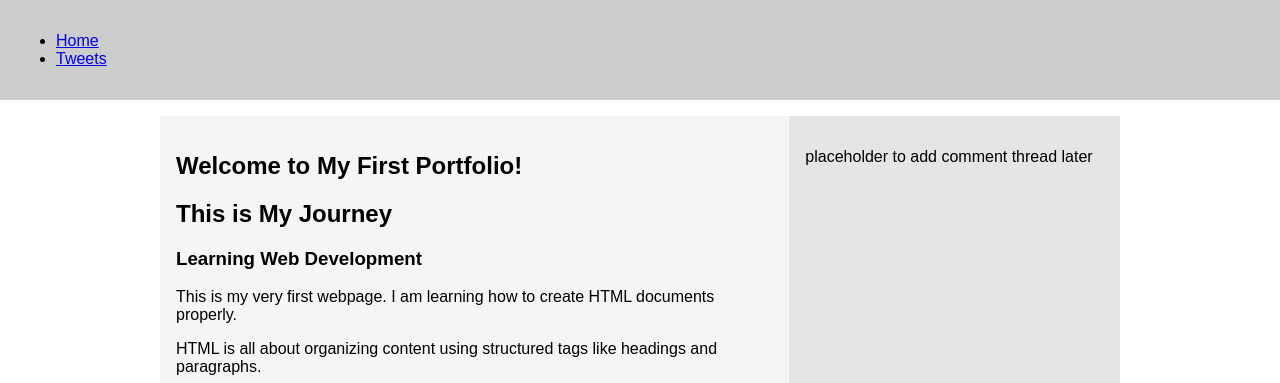
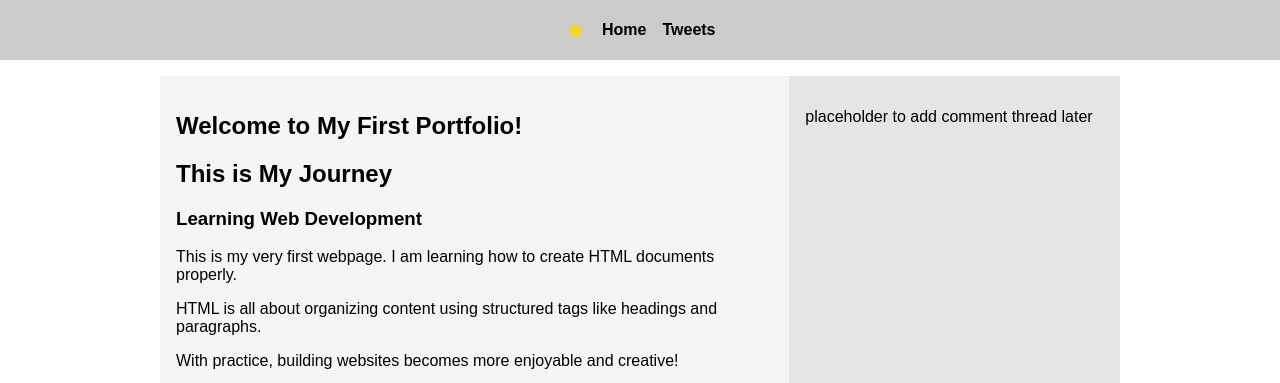
Before and after one commit to 1234maik/alx_html_css, a plain HTML site: page css_basic/index.html in a window 1280 px wide. Shown: the top 383 px of the page. Drawn offline with Linux system fonts and the light colour scheme.

Commit message:
Add Flexbox layout and styling to portfolio page

```diff
--- a/css_basic/index.html
+++ b/css_basic/index.html
@@ -10,6 +10,7 @@
 <body class="works_on_smartphone">
     <header>
     <ul>
+        <li class="logo">&#9733;</li>
         <li><a href="index.html">Home</a></li>
         <li><a href="tweets.html">Tweets</a></li>
     </ul>
--- a/css_basic/styles.css
+++ b/css_basic/styles.css
@@ -4,6 +4,7 @@ body {
     flex-direction: column;
     height: 100vh;
     margin: 0;
+    font-family: Arial, sans-serif;
 }
 
 /* 2. Make <main> a flex container in row direction */
@@ -11,6 +12,9 @@ main {
     display: flex;
     flex-direction: row;
     flex: auto;
+    max-width: 960px;
+    margin: auto;
+    padding: 1rem;
 }
 
 /* 3. Article takes 2/3 of main’s width */
@@ -33,4 +37,33 @@ aside {
 header, footer {
     padding: 1rem;
     background-color: #ccc;
+    text-align: center;
 }
+
+/* 6. Add logo style */
+.logo {
+    font-size: 1.5rem;
+    color: gold;
+}
+
+/* 7. Make nav horizontal and tidy */
+header ul {
+    list-style: none;
+    margin: 0;
+    padding: 0;
+    display: flex;
+    gap: 1rem;
+    align-items: center;
+    justify-content: center;
+}
+
+/* 8. Style the nav links */
+header a {
+    text-decoration: none;
+    color: black;
+    font-weight: bold;
+}
+
+header a:hover {
+    text-decoration: underline;
+}
```
